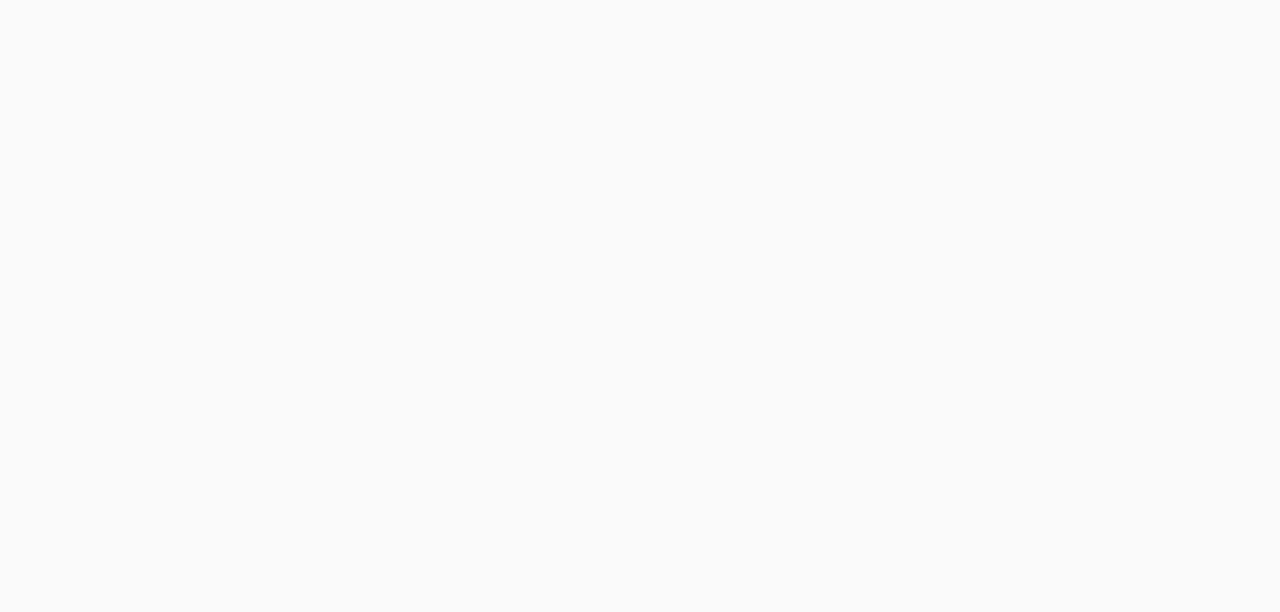
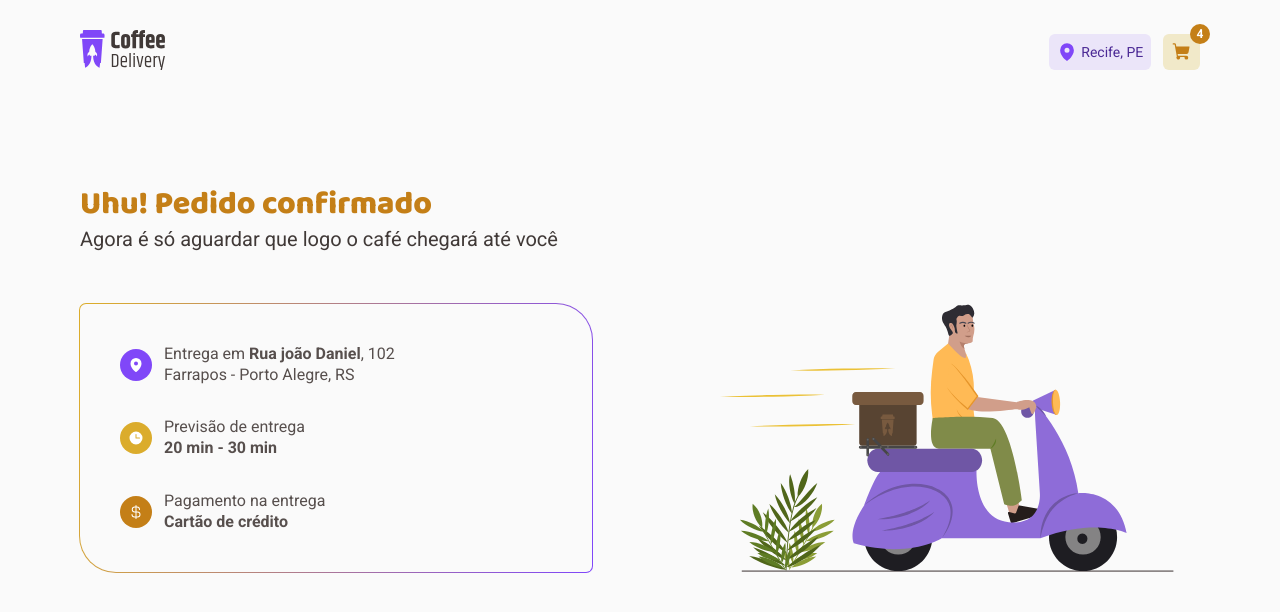
Before and after one commit to snax10/coffee-delivery, a React (Vite) app: page /OrderConfirmed in a window 1280 px wide. Before the commit this address had no page. Shown: the top 612 px of the page. Built offline with nearby package versions, Linux system fonts and the light colour scheme.

Commit message:
feat: add page order confirmed

```diff
--- a/src/Router.tsx
+++ b/src/Router.tsx
@@ -2,6 +2,7 @@
 import { DefaultLayout } from './layouts/DefaultLayout'
 import { CompleteOrder } from './pages/CompleteOrder'
 import { Home } from './pages/Home'
+import { OrderConfirmed } from './pages/OrderConfirmed'
 
 export function Router() {
   return (
@@ -9,6 +10,7 @@
       <Route path="/" element={<DefaultLayout />}>
         <Route path="/" element={<Home />} />
         <Route path="/CompleteOrder" element={<CompleteOrder />} />
+        <Route path="/OrderConfirmed" element={<OrderConfirmed />} />
       </Route>
     </Routes>
   )
--- a/src/pages/CompleteOrder/components/SelectedCoffees/ConfirmationSection.tsx
+++ b/src/pages/CompleteOrder/components/SelectedCoffees/ConfirmationSection.tsx
@@ -1,3 +1,4 @@
+import { NavLink } from "react-router-dom";
 import { Button } from "../../../../components/Button";
 import { RegularText } from "../../../../components/Typography";
 import { ConfirmationSectionContainer } from "./styles";
@@ -22,10 +23,12 @@
                 </RegularText>
             </div>
 
-            <Button
-                text="Confirmar Pedido"
-                type="submit"
-            />
+            <NavLink to="/OrderConfirmed">
+                <Button
+                    text="Confirmar Pedido"
+                    type="submit"
+                />
+            </NavLink>
         </ConfirmationSectionContainer>
     )
 }
--- /dev/null
+++ b/src/pages/OrderConfirmed/index.tsx
@@ -0,0 +1,62 @@
+import { Clock, CurrencyDollar, MapPin } from "phosphor-react";
+import { useTheme } from "styled-components";
+import { InfoWithIcon } from "../../components/InfoWithIcon";
+import { RegularText, TitleText } from "../../components/Typography";
+import { OrderConfirmedContainer, OrderDetailsContainer } from "./styles";
+import confirmedOrderIllustration from "../../assets/confirmed-order.svg";
+
+export function OrderConfirmed() {
+    const { colors } = useTheme()
+
+    return (
+        <OrderConfirmedContainer className="container">
+            <div>
+                <TitleText size="l">Uhu! Pedido confirmado</TitleText>
+                <RegularText size="l" color="subtitle">
+                    Agora é só aguardar que logo o café chegará até você
+                </RegularText>
+            </div>
+
+            <section>
+                <OrderDetailsContainer>
+                    <InfoWithIcon
+                        icon={<MapPin weight="fill" />}
+                        iconBg={colors["brand-purple"]}
+                        text={
+                            <RegularText>
+                                Entrega em <strong>Rua joão Daniel</strong>, 102
+                                <br />
+                                Farrapos - Porto Alegre, RS
+                            </RegularText>
+                        }
+                    />
+
+                    <InfoWithIcon
+                        icon={<Clock weight="fill" />}
+                        iconBg={colors["brand-yellow"]}
+                        text={
+                            <RegularText>
+                                Previsão de entrega
+                                <br />
+                                <strong>20 min - 30 min</strong>
+                            </RegularText>
+                        }
+                    />
+
+                    <InfoWithIcon
+                        icon={<CurrencyDollar weight="fill" />}
+                        iconBg={colors["brand-yellow-dark"]}
+                        text={
+                            <RegularText>
+                                Pagamento na entrega
+                                <br />
+                                <strong>Cartão de crédito</strong>
+                            </RegularText>
+                        }
+                    />
+                </OrderDetailsContainer>
+                <img src={confirmedOrderIllustration} />
+            </section>
+        </OrderConfirmedContainer>
+    )
+}
--- /dev/null
+++ b/src/pages/OrderConfirmed/styles.ts
@@ -0,0 +1,38 @@
+import styled from "styled-components";
+
+export const OrderConfirmedContainer = styled.div`
+  display: flex;
+  flex-direction: column;
+  gap: 2.5rem;
+  margin-top: 5rem;
+
+  h1 {
+    color: ${({ theme }) => theme.colors["brand-yellow-dark"]};
+  }
+
+  > section {
+    display: flex;
+    align-items: center;
+    justify-content: space-between;
+  }
+`;
+
+export const OrderDetailsContainer = styled.div`
+  padding: 2.5rem;
+  border-radius: 6px 36px 6px 36px;
+  position: relative;
+  background: ${({ theme }) => theme.colors["base-background"]};
+  min-width: 32rem;
+  display: flex;
+  flex-direction: column;
+  gap: 2rem;
+
+  &::before {
+    content: "";
+    position: absolute;
+    inset: -1px;
+    z-index: -1;
+    border-radius: 7px 37px 7px 37px;
+    background: linear-gradient(102.89deg, #dbac2c 2.61%, #8047f8 98.76%);
+  }
+`;
```
Also changed, not shown: public/coffees/confirmed-order.svg (added), src/assets/confirmed-order.svg (added).
